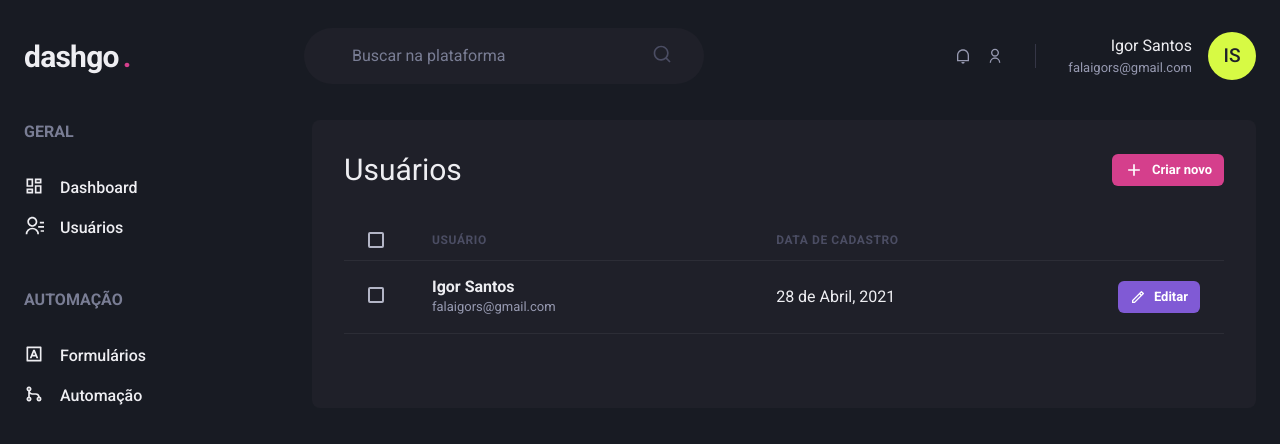
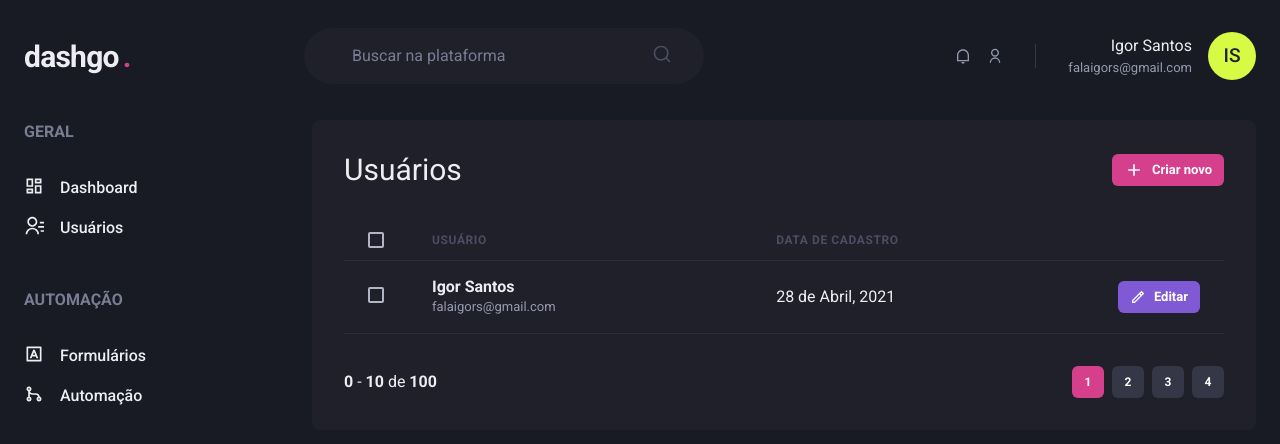
Before and after one commit to falaigor/dashgo, a Next.js app: page /users in a window 1280 px wide. Shown: the top 444 px of the page. Built offline with nearby package versions, Linux system fonts and the light colour scheme.

Commit message:
Estilizaçao do componente de paginaçao

```diff
--- /dev/null
+++ b/src/components/Pagination.tsx
@@ -0,0 +1,77 @@
+import { Stack, Button, Box } from '@chakra-ui/react';
+
+export function Pagination() {
+  return (
+    <Stack
+      direction="row"
+      spacing="6"
+      mt="8"
+      justify="space-between"
+      align="center"
+    >
+
+      <Box>
+        <strong>0</strong> - <strong>10</strong> de <strong>100</strong>
+      </Box>
+
+      <Stack
+        direction="row"
+        spacing="2"
+      >
+        <Button
+          size="sm"
+          fontSize="xs"
+          width="4"
+          colorScheme="pink"
+          disable
+          _disable={{
+            bgColor: 'pink.500',
+            cursor: 'default',
+          }}
+        >
+          1
+        </Button>
+
+        <Button
+          size="sm"
+          fontSize="xs"
+          width="4"
+          colorScheme="pink"
+          bgColor="gray.700"
+          _hover={{
+            bgColor: 'gray.500',
+          }}
+        >
+          2
+        </Button>
+
+        <Button
+          size="sm"
+          fontSize="xs"
+          width="4"
+          colorScheme="pink"
+          bgColor="gray.700"
+          _hover={{
+            bgColor: 'gray.500',
+          }}
+        >
+          3
+        </Button>
+
+        <Button
+          size="sm"
+          fontSize="xs"
+          width="4"
+          colorScheme="pink"
+          bgColor="gray.700"
+          _hover={{
+            bgColor: 'gray.500',
+          }}
+        >
+          4
+        </Button>
+      </Stack>
+
+    </Stack>
+  );
+}
--- a/src/components/Sidebar.tsx
+++ b/src/components/Sidebar.tsx
@@ -1,5 +1,5 @@
 import { Box, Stack, Text, Link, Icon } from '@chakra-ui/react';
-import { RiContactsLine, RiContrastLine, RiDashboardLine, RiGitMergeLine, RiInputMethodLine } from 'react-icons/ri';
+import { RiContactsLine, RiDashboardLine, RiGitMergeLine, RiInputMethodLine } from 'react-icons/ri';
 
 export function Sidebar() {
   return (
--- a/src/pages/users/index.tsx
+++ b/src/pages/users/index.tsx
@@ -15,6 +15,7 @@ import {
 } from '@chakra-ui/react';
 import { RiAddLine, RiPencilLine } from 'react-icons/ri';
 import { Header } from '../../components/Header';
+import { Pagination } from '../../components/Pagination';
 import { Sidebar } from '../../components/Sidebar';
 
 export default function UserList() {
@@ -79,8 +80,9 @@ export default function UserList() {
                 </Td>
               </Tr>
             </Tbody>
+          </Table>
 
-          </Table>
+          <Pagination />
         </Box>
       </Flex>
     </Box>
```
Also changed, not shown: src/pages/users/create.tsx (added, +20 -0 lines).
